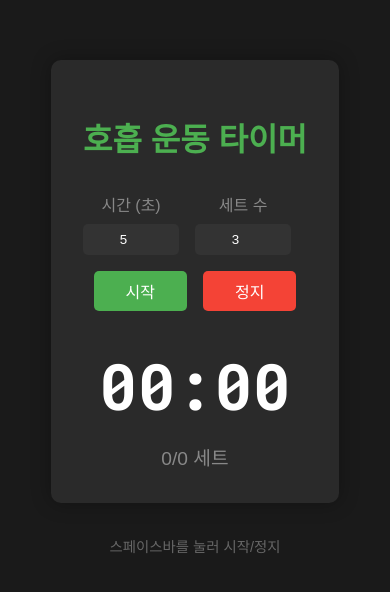
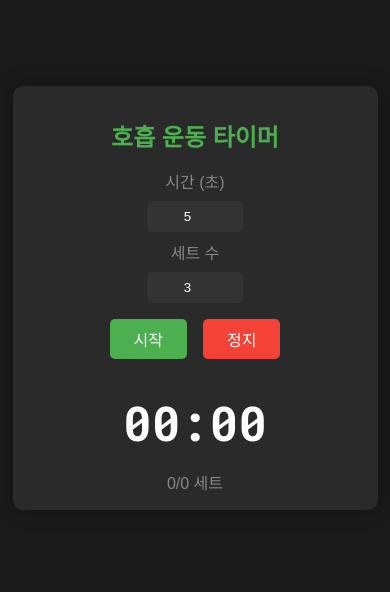
Before and after one commit to ehguq10/2024park, a plain HTML site: page index.html in a window 390 px wide. Shown: the part 134-726 px from the top of the page. Drawn offline with Linux system fonts and the light colour scheme.

Commit message:
Add mobile responsive design

```diff
--- a/styles.css
+++ b/styles.css
@@ -127,3 +127,46 @@ button:disabled {
 .container.completed {
     animation: complete-flash 1s;
 }
+
+@media screen and (max-width: 768px) {
+    body {
+        padding: 10px;
+    }
+
+    .container {
+        width: 90%;
+        padding: 1rem;
+    }
+
+    h1 {
+        font-size: 1.5rem;
+        margin-bottom: 1rem;
+    }
+
+    .input-container {
+        flex-direction: column;
+        gap: 0.5rem;
+    }
+
+    .time {
+        font-size: 3rem;
+    }
+
+    .sets {
+        font-size: 1rem;
+    }
+
+    button {
+        padding: 0.5rem 1.5rem;
+    }
+
+    .shortcut-hint {
+        display: none;
+    }
+}
+
+@media (hover: none) {
+    button {
+        touch-action: manipulation;
+    }
+}
```
